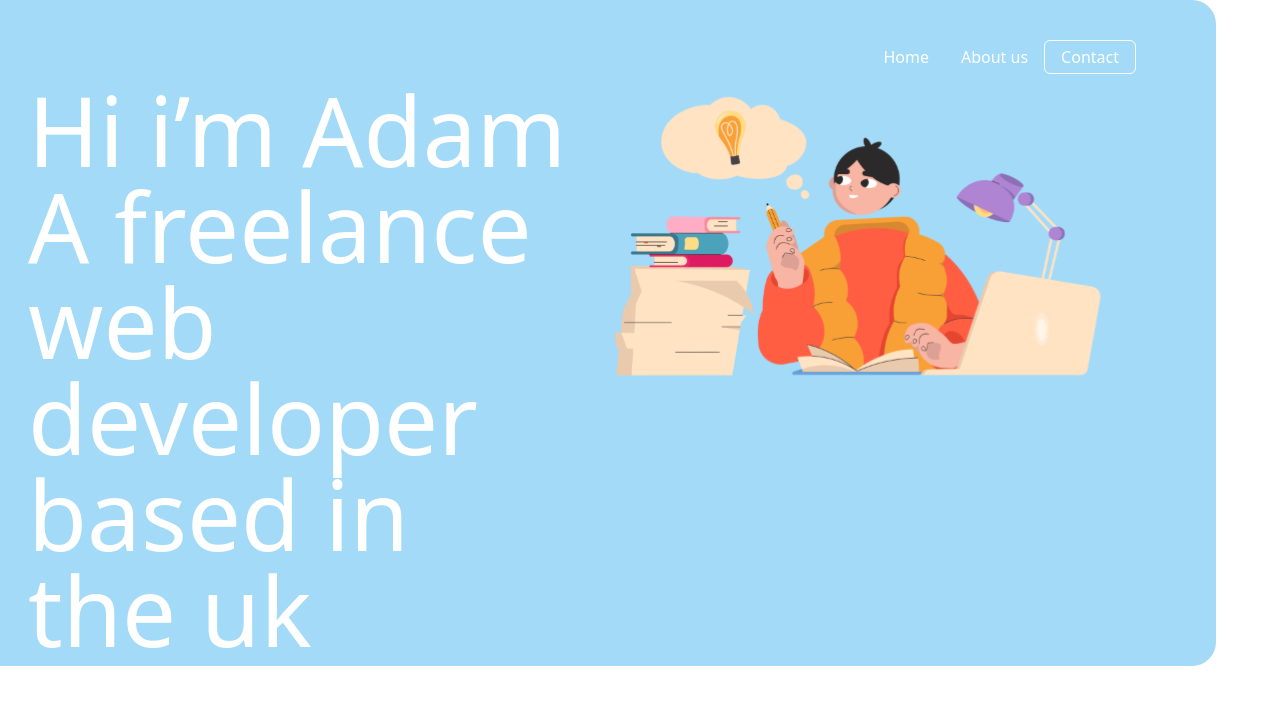
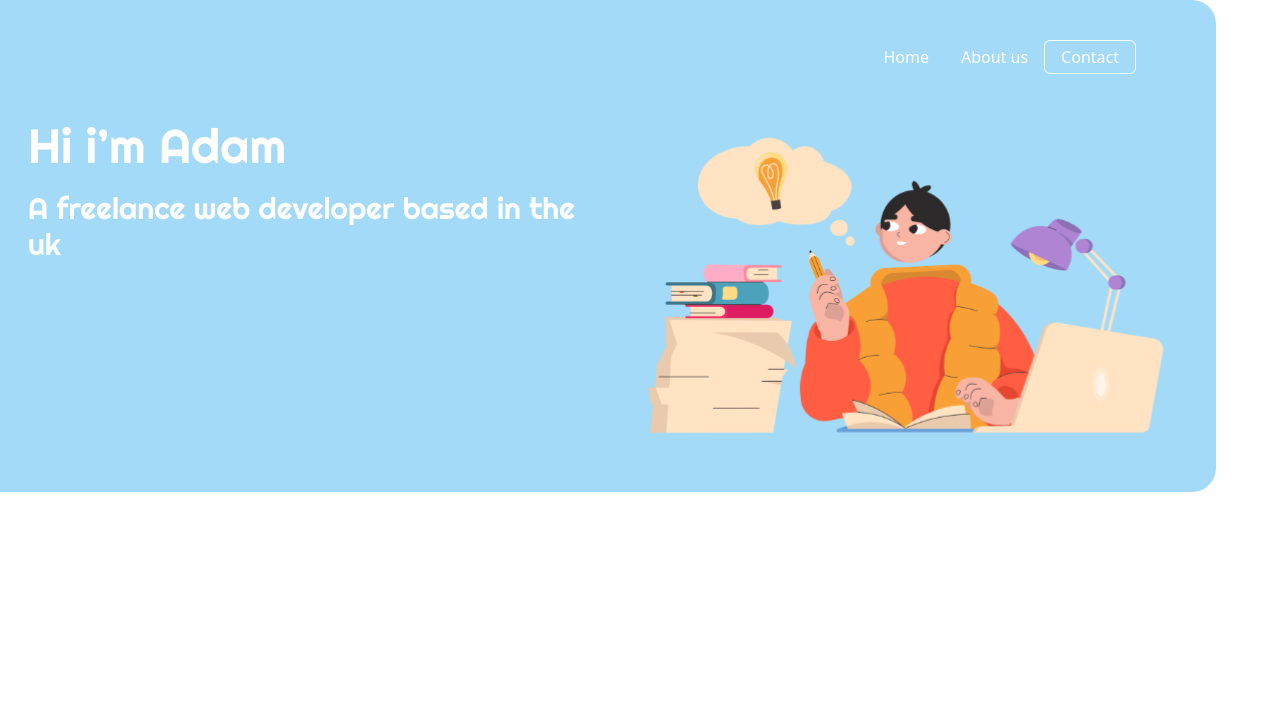
Before and after one commit to adam-andrews/Old-Portfolio, a Next.js app: page / in a window 1280 px wide. Shown: the top 704 px of the page. Built offline with nearby package versions, Linux system fonts and the light colour scheme.

Commit message:
Added Google font

```diff
--- a/pages/index.js
+++ b/pages/index.js
@@ -4,17 +4,23 @@ import Header from '../components/Header';
 import orangeGuy from '../images/orangeJacket.svg';
 export default function Home() {
 	return (
+		<div>
 			<div className="bg-[#A2DAF8] rounded-r-3xl pt-10 mr-16">
 				<Head>
 					<title>Adam-Andrews</title>
 					<meta name="description" content="Generated by create next app" />
 					<link rel="icon" href="/favicon.ico" />
+					<link
+						href="https://fonts.googleapis.com/css2?family=Lato:wght@300&family=Righteous&display=swap"
+						rel="stylesheet"
+					/>
 				</Head>
 				<div>
 					<Header />
-			<div className=" px-5  sm:grid md:grid-cols-2 3xl:flex flex-wrap justift-center mr-16 	">
-				<div className="p-2 group cursor-pointer transition duration-200 ease-in transform sm:hover:scale-x-105 hover:z-50">
-					<p className="text-8xl">Hi i’m Adam
+					<div className=" px-5  py-10 sm:grid md:grid-cols-2 3xl:flex flex-wrap justift-center">
+						<div className="p-2 font-['Righteous'] ">
+							<p className="text-5xl">Hi i’m Adam</p>
+							<p className=" pt-5 text-3xl">
 								A freelance web developer based in the uk
 							</p>
 						</div>
@@ -27,8 +33,11 @@ export default function Home() {
 							/>
 						</div>
 					</div>
-			<section className="container bg-slate-900"></section>
 				</div>
+			</div>
+			<section className="items-center">
+				<h1>My Projects</h1>
+			</section>
 		</div>
 	);
 }
--- a/tailwind.config.js
+++ b/tailwind.config.js
@@ -7,5 +7,8 @@ module.exports = {
   theme: {
     extend: {},
   },
+  fontFamily:{
+    sans:["Righteous","sans-serif"]
+  },
   plugins: [],
 }
```
Lines whose indentation alone changed are shown as unchanged.
